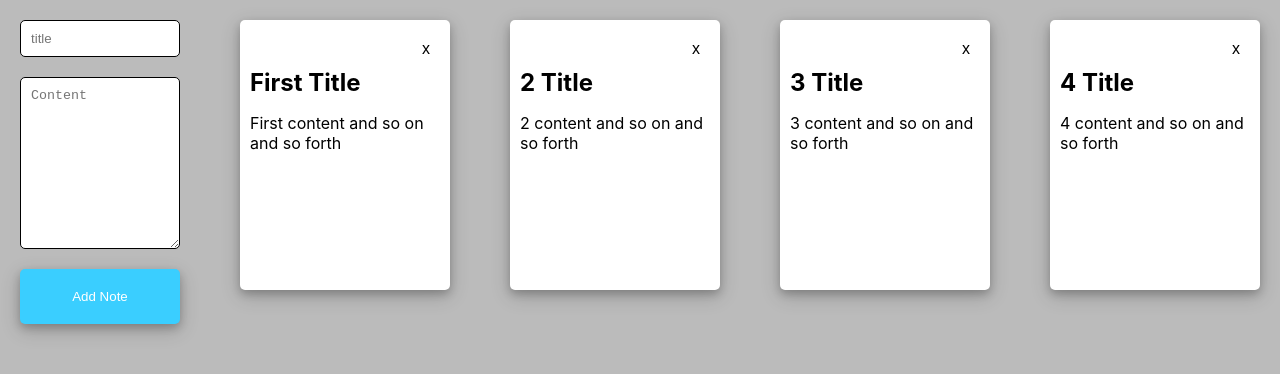
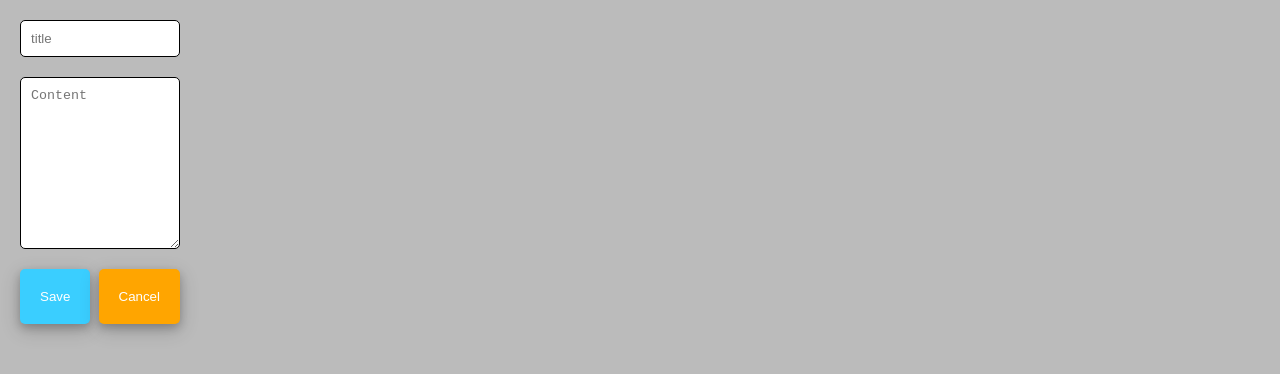
Before and after one commit to whosedreamisthis/notes, a React (Create React App) app in the folder client/: page / in a window 1280 px wide. Shown: the top 374 px of the page. Built offline with nearby package versions, Linux system fonts and the light colour scheme.

Commit message:
edit note

```diff
--- a/client/src/App.css
+++ b/client/src/App.css
@@ -9,7 +9,7 @@ body {
   margin: 20px;
   gap: 20px;
 }
-.note-form button {
+.note-form button:first-child {
   background-color: rgb(58, 206, 255);
   color: white;
   padding: 20px;
@@ -76,3 +76,17 @@ input {
 h2 {
   margin: 0;
 }
+
+.buttons-container {
+  display: flex;
+
+  justify-content: space-between;
+}
+.cancel-button {
+  background-color: orange;
+  color: white;
+  padding: 20px;
+  border-radius: 5px;
+  border: none;
+  box-shadow: 0 4px 8px 0 rgba(0, 0, 0, 0.2), 0 6px 20px 0 rgba(0, 0, 0, 0.19);
+}
--- a/client/src/App.tsx
+++ b/client/src/App.tsx
@@ -4,37 +4,31 @@ import './App.css';
 import './note-item';
 const { v4 } = require('uuid');
 type Note = {
-  id: number;
+  id: string;
   title: string;
   content: string;
 };
+
+const initialNote = {
+  id: '',
+  title: '',
+  content: '',
+};
 const App = () => {
-  const [notes, setNotes] = useState<Note[]>([
-    {
-      id: 1,
-      title: 'First Title',
-      content: 'First content and so on and so forth',
-    },
-    {
-      id: 2,
-      title: '2 Title',
-      content: '2 content and so on and so forth',
-    },
-    {
-      id: 3,
-      title: '3 Title',
-      content: '3 content and so on and so forth',
-    },
-    {
-      id: 4,
-      title: '4 Title',
-      content: '4 content and so on and so forth',
-    },
-  ]);
+  const [notes, setNotes] = useState<Note[]>([]);
+  const [currentNote, setCurrentNote] = useState<Note | null>(null);
   const [title, setTitle] = useState<string>('');
   const [content, setContent] = useState<string>('');
-  const handleSubmit = (event: React.FormEvent) => {
+
+  const handleAddNote = (event: React.FormEvent): void => {
     event.preventDefault();
+    if (currentNote) {
+      handleUpdateNote(event);
+      return;
+    }
+    if (title.trim() === '' || content.trim() === '') {
+      return;
+    }
     const note: Note = {
       title,
       content,
@@ -44,9 +38,37 @@ const App = () => {
     setTitle('');
     setContent('');
   };
+  const handleCancel = (e: React.FormEvent): void => {
+    setTitle('');
+    setContent('');
+    setCurrentNote(null);
+  };
+  const handleUpdateNote = (event: React.FormEvent): void => {
+    event.preventDefault();
+    if (!currentNote) {
+      return;
+    }
+    const updatedNote: Note = {
+      id: currentNote.id,
+      title,
+      content,
+    };
+    const updatedNotes = notes.map((note: Note): any =>
+      note.id === currentNote.id ? updatedNote : note
+    );
+    setNotes(updatedNotes);
+    setTitle('');
+    setContent('');
+  };
+
+  const handleNoteClick = (note: Note): void => {
+    setCurrentNote(note);
+    setTitle(note.title);
+    setContent(note.content);
+  };
   return (
     <div className="app-container">
-      <form className="note-form" onSubmit={handleSubmit}>
+      <form className="note-form" onSubmit={handleAddNote}>
         <input
           value={title}
           placeholder="title"
@@ -64,12 +86,28 @@ const App = () => {
             setContent((e.target as HTMLInputElement).value);
           }}
         ></textarea>
-        <button type="submit">Add Note </button>
+        <div className="buttons-container">
+          <button type="submit">Save</button>
+          <button
+            onClick={handleCancel}
+            className="cancel-button"
+            type="button"
+          >
+            Cancel
+          </button>
+        </div>
       </form>
 
       <div className="notes-grid">
         {notes.map((note) => (
-          <NoteItem key={note.id} title={note.title} content={note.content} />
+          <div
+            className="note-item"
+            onClick={(e) => {
+              handleNoteClick(note);
+            }}
+          >
+            <NoteItem key={note.id} title={note.title} content={note.content} />
+          </div>
         ))}
       </div>
     </div>
--- a/client/src/note-item.tsx
+++ b/client/src/note-item.tsx
@@ -9,13 +9,11 @@ export default function NoteItem({
 }) {
   return (
     <>
-      <div className="note-item">
-        <div className="notes-header">
-          <button>x</button>
-        </div>
-        <h2>{title}</h2>
-        <p>{content}</p>
+      <div className="notes-header">
+        <button>x</button>
       </div>
+      <h2>{title}</h2>
+      <p>{content}</p>
     </>
   );
 }
```
